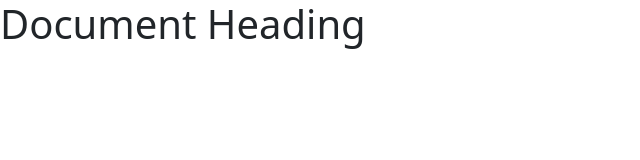
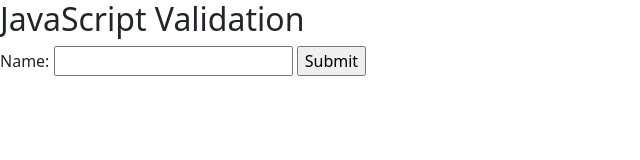
Before and after one commit to Lucas-Erkana/html-css_js_template, a plain HTML site: page index.html in a window 1280 px wide. Shown: the whole page, without its empty margins (0-640 px from the left). Drawn offline with nearby package versions, Linux system fonts and the light colour scheme.

Commit message:
Update index.html

```diff
--- a/index.html
+++ b/index.html
@@ -14,15 +14,12 @@
         <link rel="icon" type="image/x-icon" href="/images/microverse_icon.png">
   </head>
   <body>
-    <h1>Document Heading</h1>
+ <h2>JavaScript Validation</h2>
 
-    <div id="container">
-
-    </div>
-
-
-
-
+<form name="myForm" action="/action_page.php" onsubmit="return validateForm()" method="post">
+  Name: <input type="text" name="fname">
+  <input type="submit" value="Submit">
+</form>
 
 
 
@@ -41,6 +38,6 @@
     -->
    <!-- Luxion-->
      <script src="https://cdn.jsdelivr.net/npm/luxon@1.25.0/build/global/luxon.min.js" crossorigin="anonymous"></script>
-      <script src="/js/main.js" type="module" ></script>
+      <script src="/js/index.js" type="module" ></script>
   </body>
 </html>
```
